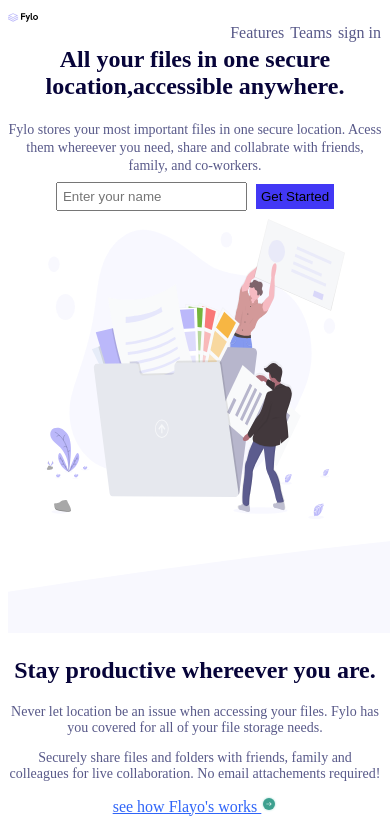
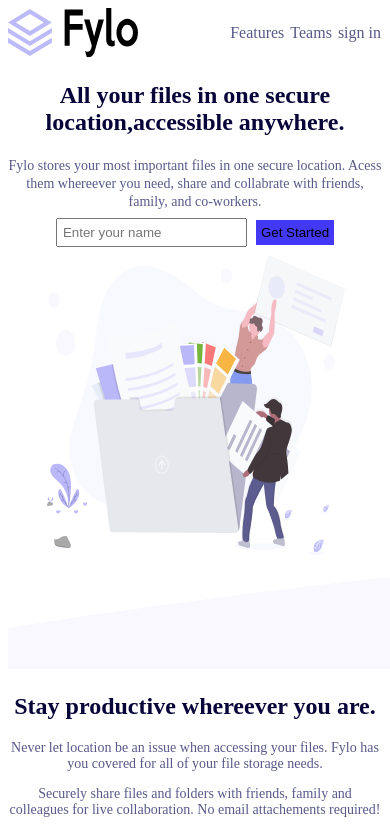
Before and after one commit to Madhu579/revive, a plain HTML site: page index.html in a window 390 px wide. Shown: the top 829 px of the page. Drawn offline with Linux system fonts and the light colour scheme.

Commit message:
Update style.css

```diff
--- a/css/style.css
+++ b/css/style.css
@@ -204,6 +204,7 @@ i{
         margin: 1px;
     }
  .logo img{
-        width:30px;
+        width:130px;
+        height:50px;
  }
 }
```
